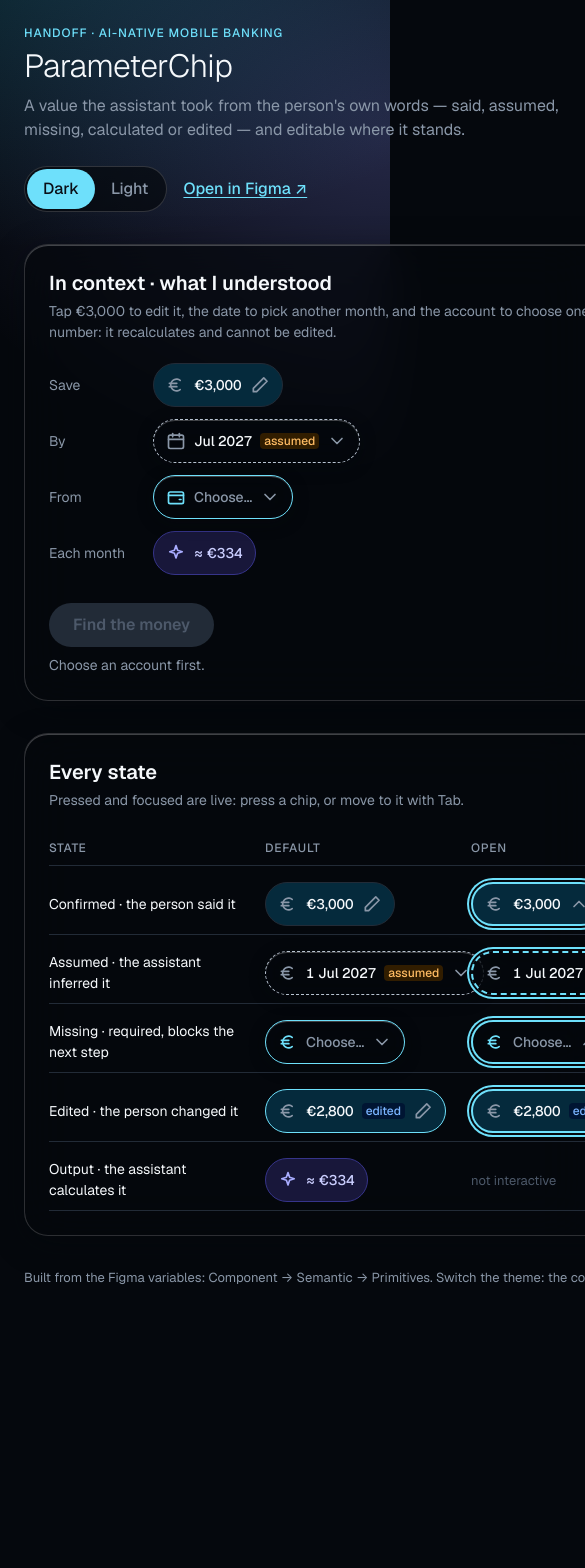
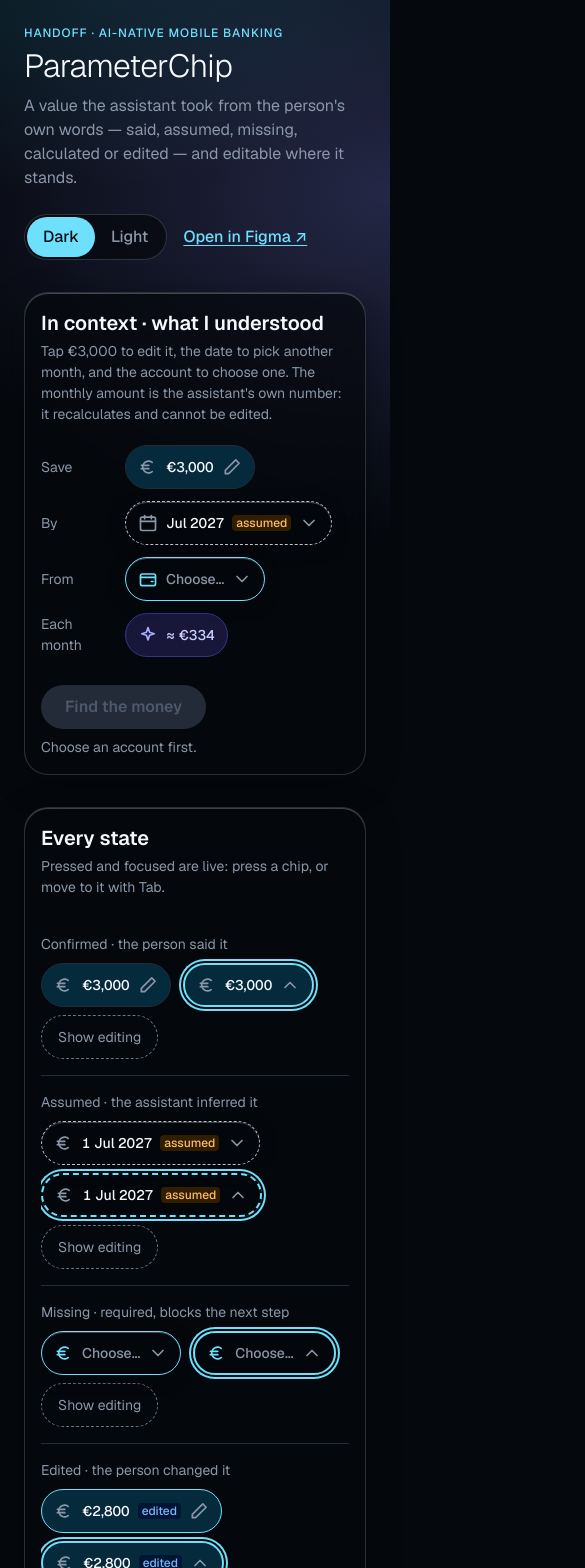
Before and after one commit to serenissima13/ai-native-banking-handoff, a React (Vite) app: page / in a window 390 px wide. Shown: the top 1568 px of the page, 585 px wide, since content can reach past the window. Before the commit the page ends 1352 px from the top, so only its background shows below. Built offline with nearby package versions, Linux system fonts and the light colour scheme.

Commit message:
Demo: fix overlapping chips in the states table, stack on mobile

```diff
--- a/src/App.css
+++ b/src/App.css
@@ -146,12 +146,21 @@ body {
 .menu__label { display: block; font-weight: 500; font-size: 14px; }
 .menu__meta { display: block; color: var(--color-text-secondary); font-size: 12px; font-variant-numeric: tabular-nums; }
 
-.matrix { display: grid; gap: var(--space-xs); overflow-x: auto; }
+.page > * { min-width: 0; }
+
+.matrix {
+  display: grid;
+  /* One grid for the whole table: every column sizes to its widest chip, so nothing overlaps */
+  grid-template-columns: repeat(4, max-content);
+  column-gap: var(--space-xl);
+  justify-content: start;
+  overflow-x: auto;
+}
 .matrix__row {
+  grid-column: 1 / -1;
   display: grid;
-  grid-template-columns: minmax(200px, 1.4fr) repeat(3, minmax(190px, 1fr));
+  grid-template-columns: subgrid;
   align-items: center;
-  gap: var(--space-md);
   padding: var(--space-xs) 0;
   border-bottom: 1px solid var(--color-border-subtle);
 }
@@ -177,7 +186,24 @@ body {
 }
 .page__footer { color: var(--color-text-secondary); font-size: 13px; }
 
-@media (max-width: 640px) {
+@media (max-width: 720px) {
   .page { padding-top: var(--space-xl); }
   .page__header h1 { font-size: 32px; line-height: 40px; }
+  .panel { padding: var(--space-md); }
+
+  /* Every state: one card per state, chips wrap under the label */
+  .matrix { display: block; }
+  .matrix__row {
+    display: flex;
+    flex-wrap: wrap;
+    gap: var(--space-xs) var(--space-sm);
+    padding: var(--space-md) 0;
+  }
+  .matrix__label { flex: 1 0 100%; color: var(--color-text-secondary); }
+  .matrix__row .na { display: none; }
+  .matrix__row.matrix__head { display: none; }
+
+  .row { gap: var(--space-sm); }
+  .row__label { width: 72px; }
+  .menu { width: min(280px, calc(100vw - 2 * var(--layout-screen-margin))); }
 }
```
